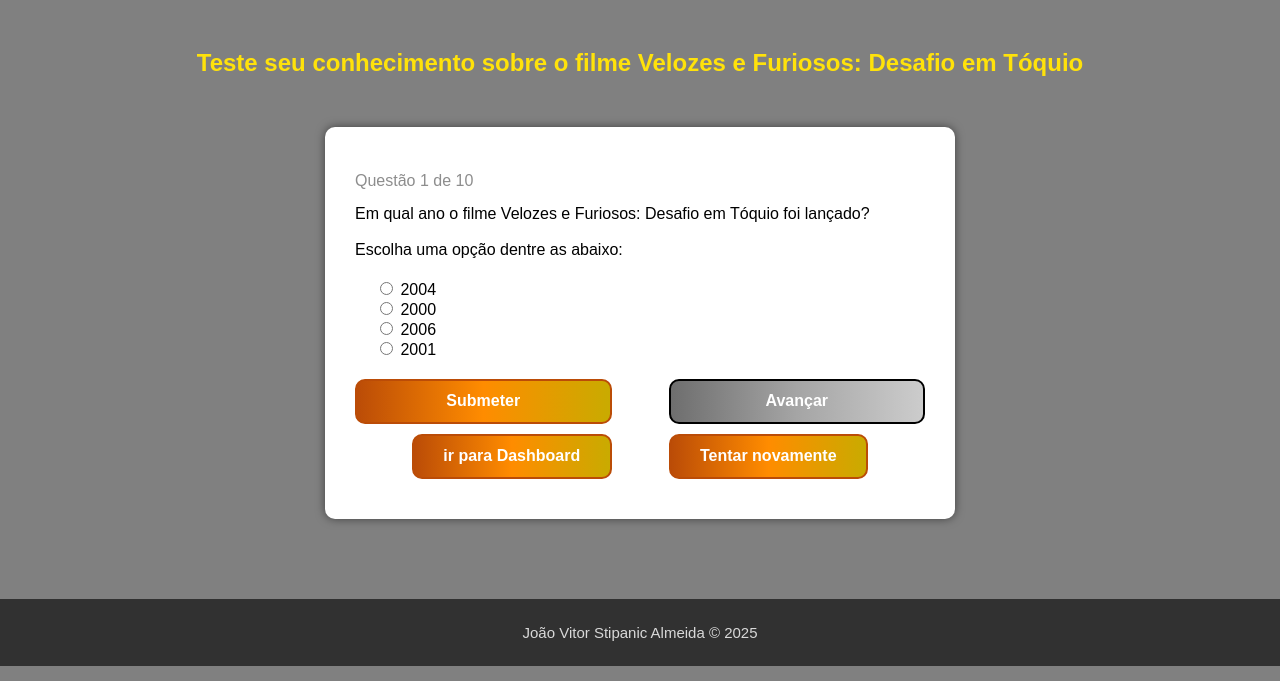
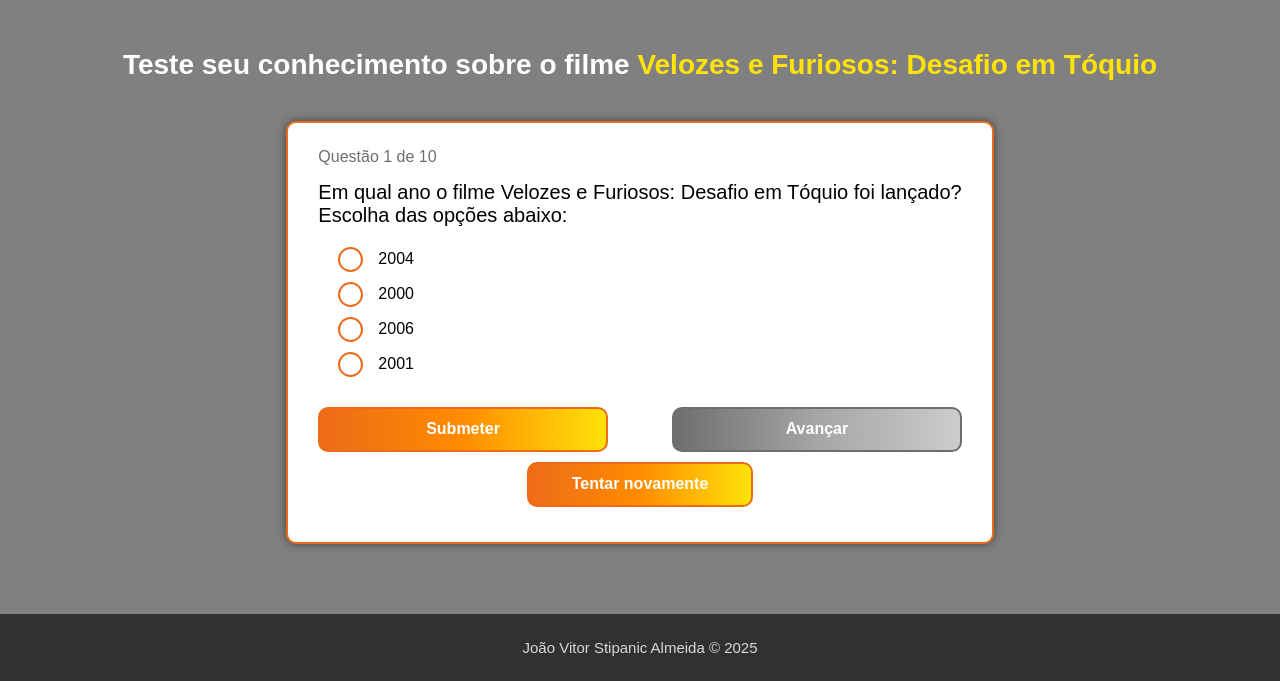
Before and after one commit to JoaoStipanic/Site-Tokyo-Drift, a website: page public/quiz.html in a window 1280 px wide. Shown: the part 325-1006 px from the top of the page. Drawn offline with Linux system fonts and the light colour scheme.

Commit message:
Estilizando quiz

```diff
--- a/public/css/style-quiz.css
+++ b/public/css/style-quiz.css
@@ -1,43 +1,53 @@
-.conteudo {
-    background-color: gray;
-    /* margin */
-}
-
 .container-quiz {
     display: flex;
     justify-content: space-evenly;
-    padding: 30px 0px;
+    padding: 20px 0px;
 }
 
-h2 {
+.titulo-quiz {
+    /* display: flex; */
     justify-self: center;
-    color: #ffe20a;
-}
-
-.pontos {
+    align-self: center;
     color: #ffffff;
-    font-size: 18px;
+    font-size: 28px;
+    font-weight: bold;
+    margin-bottom: 20px;
 }
 
 .card-pergunta {
     background-color: white;
     border-radius: 10px;
-    padding: 30px;
-    width: 50%;
+    padding: 25px 30px;
+    width: fit-content;
     box-shadow: 0 0 10px rgba(0, 0, 0, 0.5);
+    border: #ed6b18 2px solid;
+}
+
+.texto-pergunta {
+    margin-bottom: 15px;
+    font-size: 20px;
 }
 
 .button-quiz {
     width: 45%;
     height: 45px;
-    background: linear-gradient(90deg, #bb4c07, #FF8C00, #c9ab00);
+    background: linear-gradient(90deg, #ed6b18, #FF8C00, #ffe20a);
     border-radius: 10px;
-    border: solid 2px #bb4c07;
+    border: solid 2px #ed6b18;
     color: #ffffff;
     font-size: 22px;
     cursor: pointer;
     font-size: medium;
     font-family: Arial, Helvetica, sans-serif;
+    overflow: hidden;
+}
+
+.button-quiz::before {
+    transition: 0.4s;
+}
+
+.button-quiz::before {
+    left: 100%;
 }
 
 .div-button {
@@ -62,14 +72,13 @@
 }
 
 #infoQuestao {
-    color: rgb(141, 141, 141)
+    color: #6e6e6e;
 }
 
 .flex-colunar {
     display: flex;
     flex-direction: column;
     padding: 20px;
-    font-size: 1;
 }
 
 .text-success-with-bg {
@@ -91,4 +100,37 @@
     display: flex;
     justify-content: center;
     align-items: center;
+    margin: 10px 0px;
+    width: 80%;
 }
+
+.span-alternativa {
+    display: flex;
+    width: fit-content;
+    margin-bottom: 10px;
+    cursor: pointer;
+}
+
+.alternativa {
+    margin-left: 5px;
+    align-self: center;
+    cursor: pointer;
+}
+
+.radio {
+    appearance: none;
+    margin: 0px;
+    cursor: pointer;
+    height: 25px;
+    width: 25px;
+    margin-right: 10px;
+    transition: 0.2s;
+    border-radius: 50%;
+    border: 2px solid #ed6b18;
+}
+
+.radio:checked, .radio:hover{
+    outline: none;
+    transition: 0.2s;
+    border: 6px solid #ffe20a;
+}
--- a/public/css/style.css
+++ b/public/css/style.css
@@ -206,7 +206,7 @@
     width: 98.5%;
     height: 40px;
     border-radius: 10px;
-    border: solid 3px #bb4c07;
+    border: solid 3px #ed6b18;
     justify-self: center;
     justify-content: center;
     justify-items: center;
@@ -223,15 +223,15 @@
 }
 
 .p-login a {
-    color: #bb4c07;;
+    color: #ed6b18;;
 }
 
 .button {
     width: 100%;
     height: 48px;
-    background: linear-gradient(90deg, #bb4c07, #FF8C00, #c9ab00);
+    background: linear-gradient(90deg, #ed6b18, #FF8C00, #ffe20a);
     border-radius: 10px;
-    border: solid 2px #bb4c07;
+    border: solid 2px #ed6b18;
     color: #ffffff;
     font-size: 20px;
     cursor: pointer;
--- a/public/quiz.html
+++ b/public/quiz.html
@@ -18,15 +18,12 @@
     <div class="header">
         <img class="img-cabecalho" src="assets/imgs/fundo-header.jpg" alt="Capa do Velozes e Furiosos - Desafio em Tokyo">
         <dialog class="header-texto">
-            <p><a href="index.html">Home</a></p>
-            <p><a href="personagens.html">Personagens</a></p>
-            <p><a href="sobre.html">Sobre mim</a></p>
             <p><a href="quiz.html" class="agora">Quiz</a></p>
             <p><a href="dashboard.html">Dashboard</a></p>
         </dialog>
     </div>
     <div class="conteudo-1">
-        <h2>Teste seu conhecimento sobre o filme Velozes e Furiosos: Desafio em Tóquio</h2>
+        <p class="titulo-quiz">Teste seu conhecimento sobre o filme <span class="titulo-quiz" style="color: #ffe20a">Velozes e Furiosos: Desafio em Tóquio</span></p>
         <div class="container-quiz">
             <!-- <div id="pontuacao">
                 <div id="pontuacaoDuranteJogo" class="card-pontuacao">
@@ -35,33 +32,30 @@
                 </div>
             </div> -->
             <div id="jogo" class="card-pergunta">
-                <div id="infoQuestao" style="padding: 15px 0px;">
+                <div id="infoQuestao" style="margin-bottom: 15px;">
                     <span>Questão <span id="spanNumeroDaQuestaoAtual"></span> de <span id="qtdQuestoes"></span></span>
                 </div>
-                <div id="perguntaDaQuestaoAtual">
-                    <span id="spanQuestaoExibida" class="text-bold"></span>
-                </div>
+                <span id="spanQuestaoExibida" class="texto-pergunta"></span>
                 <span id="span_img"></span>
                 <br>
-                <div id="infoAlternativas">
-                    <span>Escolha uma opção dentre as abaixo:</span>
-                </div>
+                <span class="texto-pergunta">Escolha das opções abaixo:</span>
+
                 <div id="opcoes" class="flex-colunar padding-8">
-                    <span>
+                    <span class="span-alternativa">
                         <input type="radio" id="primeiraOpcao" name="option" class="radio" value="alternativaA" />
-                        <label for="primeiraOpcao" class="option" id="labelOpcaoUm"></label>
+                        <label for="primeiraOpcao" class="alternativa" id="labelOpcaoUm"></label>
                     </span>
-                    <span>
+                    <span class="span-alternativa">
                         <input type="radio" id="segundaOpcao" name="option" class="radio" value="alternativaB" />
-                        <label for="segundaOpcao" class="option" id="labelOpcaoDois"></label>
+                        <label for="segundaOpcao" class="alternativa" id="labelOpcaoDois"></label>
                     </span>
-                    <span>
+                    <span class="span-alternativa">
                         <input type="radio" id="terceiraOpcao" name="option" class="radio" value="alternativaC" />
-                        <label for="terceiraOpcao" class="option" id="labelOpcaoTres"></label>
+                        <label for="terceiraOpcao" class="alternativa" id="labelOpcaoTres"></label>
                     </span>
-                    <span>
+                    <span class="span-alternativa">
                         <input type="radio" id="quartaOpcao" name="option" class="radio" value="alternativaD" />
-                        <label for="quartaOpcao" class="option" id="labelOpcaoQuatro"></label>
+                        <label for="quartaOpcao" class="alternativa" id="labelOpcaoQuatro"></label>
                     </span>
                 </div>
                 <div id="botoes" class="div-button">
@@ -69,7 +63,6 @@
                     <button onclick="avancar()" class="button-quiz" id="btnProx" disabled>Avançar</button>
                 </div>
                 <div class="div-button-2">
-                    <button onclick="irDashboard()" class="button-quiz" style="width: 35%;" id="btnConcluir" disabled>ir para Dashboard</button>
                     <button onclick="tentarNovamente()" class="button-quiz" style="width: 35%;" id="btnTentarNovamente" disabled>Tentar novamente</button>
                 </div>
             </div>
@@ -204,8 +197,25 @@
     let quantidadeDeQuestoes = listaDeQuestoes.length
     let isUltima = numeroDaQuestaoAtual == quantidadeDeQuestoes-1 ? true : false
 
+    // function onloadEsconder() {
+    //     document.getElementById('pontuacao').style.display = "none"
+    //     document.getElementById('jogo').style.display = "none"
+    //     document.getElementById('pontuacao1').style.display = "none"
+    //     btnConcluir.style.display = "none"
+    // }
+
+    function estiloImg() {
+        span_img.style = `align-self: center;
+                        justify-self: center;
+                        border: 2px solid #ed6b18;
+                        border-radius: 5px;`
+    }
+
     function iniciarQuiz() {
+        // document.getElementById('pontuacao').style.display = "flex"
         document.getElementById('jogo').style.display = "block"
+        // document.getElementById('pontuacao1').style.display = "flex"
+        // document.getElementById('btnIniciarQuiz').style.display = "none"
 
         document.getElementById('qtdQuestoes').innerHTML = quantidadeDeQuestoes
 
@@ -214,7 +224,7 @@
         btnSubmeter.disabled = false
         btnProx.disabled = true
         btnProx.style.background = 'linear-gradient(90deg, #6e6e6e, #a5a5a5, #cccccc'
-        btnProx.style.border = 'solid 2px #000000'
+        btnProx.style.border = 'solid 2px #6e6e6e'
         btnTentarNovamente.disabled = false
     }
 
@@ -232,13 +242,17 @@
         document.getElementById("labelOpcaoQuatro").innerHTML = questaoAtual.alternativaD;
 
         if (index == 4) {
-            span_img.innerHTML = `<img src="assets/imgs/dkcar.jpg" alt="Foto do carro Nissan 350Z" style="width: 90%; align-self: center; justify-self: center;">`;
+            span_img.innerHTML = `<img src="assets/imgs/dkcar.jpg" width="100%" alt="Foto do carro Nissan 350Z">`;
+            estiloImg();
 
         } else if (index == 9) {
-            span_img.innerHTML = `<img src="assets/imgs/rua-japao.jpg" alt="Foto de uma rua de Tóquio" style="width: 90%; align-self: center; justify-self: center;">`;
+            span_img.innerHTML = `<img src="assets/imgs/rua-japao.jpg" width="100%" alt="Foto de uma rua de Tóquio">`;
+            estiloImg();
 
         } else {
             span_img.innerHTML = '';
+            span_img.style.display = 'none'
+            span_img.style.margin = '10px'
         }
     }
 
@@ -258,11 +272,11 @@
         } else {
             btnSubmeter.disabled = true
             btnSubmeter.style.background = 'linear-gradient(90deg, #6e6e6e, #a5a5a5, #cccccc'
-            btnSubmeter.style.border = 'solid 2px #000000'
+            btnSubmeter.style.border = 'solid 2px #6e6e6e'
 
             btnProx.disabled = false
-            btnProx.style.background = 'linear-gradient(90deg, #bb4c07, #FF8C00, #c9ab00)'
-            btnProx.style.border = 'solid 2px #bb4c07'
+            btnProx.style.background = 'linear-gradient(90deg, #ed6b18, #FF8C00, #c9ab00)'
+            btnProx.style.border = 'solid 2px #ed6b18'
 
             habilitarAlternativas(false)
 
@@ -283,11 +297,11 @@
     function avancar() {
         btnProx.disabled = true
         btnProx.style.background = 'linear-gradient(90deg, #6e6e6e, #a5a5a5, #cccccc'
-        btnProx.style.border = 'solid 2px #000000'
+        btnProx.style.border = 'solid 2px #6e6e6e'
 
         btnSubmeter.disabled = false
-        btnSubmeter.style.background = 'linear-gradient(90deg, #bb4c07, #FF8C00, #c9ab00)'
-        btnSubmeter.style.border = 'solid 2px #bb4c07'
+        btnSubmeter.style.background = 'linear-gradient(90deg, #ed6b18, #FF8C00, #c9ab00)'
+        btnSubmeter.style.border = 'solid 2px #ed6b18'
 
         desmarcarRadioButtons()
 
@@ -325,7 +339,7 @@
                 document.getElementById(alternativaCorreta).classList.add("text-success-with-bg")
                 pontuacaoFinal++
                 certas++
-                document.getElementById("spanCertas").innerHTML = certas
+                // document.getElementById("spanCertas").innerHTML = certas
                 numeroDaQuestaoAtual++
             } else if (option.checked && option.value !== respostaQuestaoAtual) {
                 const wrongLabelId = option.labels[0].id
@@ -334,7 +348,7 @@
                 document.getElementById(alternativaCorreta).classList.add("text-success-with-bg")
                 tentativaIncorreta++
                 erradas++
-                document.getElementById("spanErradas").innerHTML = erradas
+                // document.getElementById("spanErradas").innerHTML = erradas
                 numeroDaQuestaoAtual++
             }
         })
@@ -384,11 +398,11 @@
 
         btnProx.disabled = true
         btnProx.style.background = 'linear-gradient(90deg, #6e6e6e, #a5a5a5, #cccccc'
-        btnProx.style.border = 'solid 2px #000000'
+        btnProx.style.border = 'solid 2px #6e6e6e'
 
         btnSubmeter.disabled = true
         btnSubmeter.style.background = 'linear-gradient(90deg, #6e6e6e, #a5a5a5, #cccccc'
-        btnSubmeter.style.border = 'solid 2px #000000'
+        btnSubmeter.style.border = 'solid 2px #6e6e6e'
         btnConcluir.style.display = "block"
         btnTentarNovamente.disabled = false
 
@@ -416,8 +430,4 @@
             console.error(`#ERRO: ${resposta}`);
         });
     }
-
-    function irDashboard() {
-        window.location = "dashboard.html"
-    }
 </script>
```
Also changed, not shown: public/dashboard.html (+2 -5 lines).
